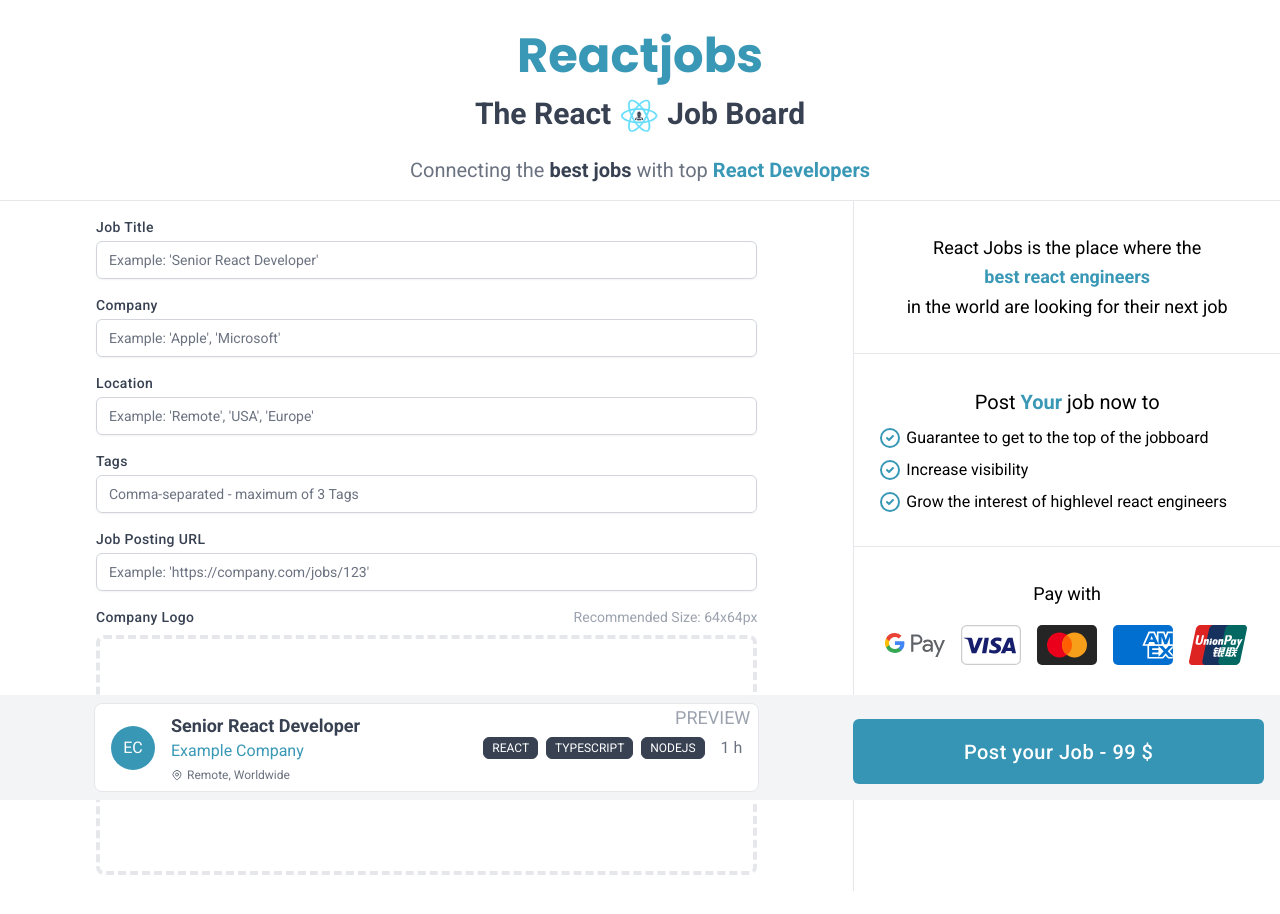
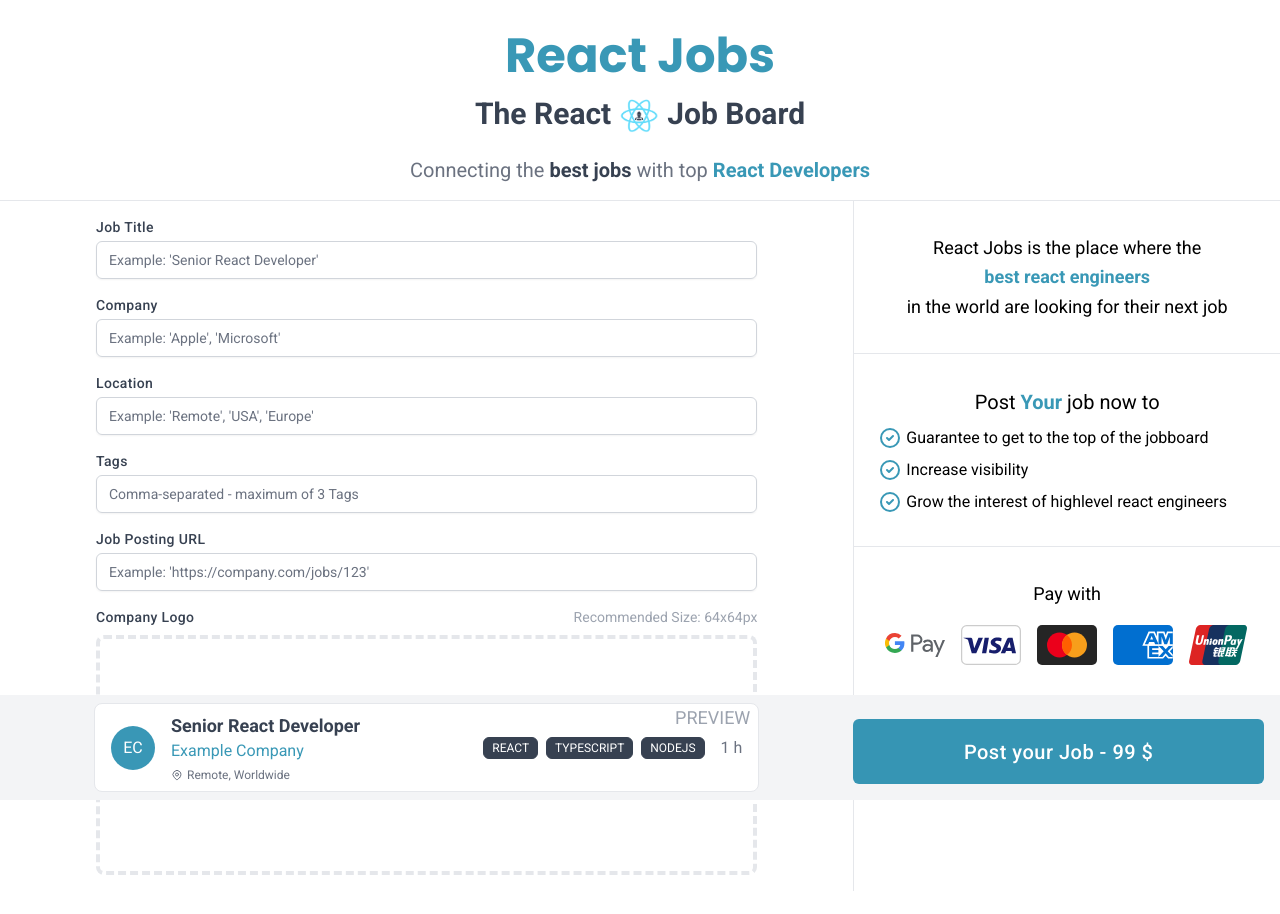
Before and after one commit to pgoodbread/generic-job-board, a Next.js app in the folder packages/site/: page /hire-react-developers in a window 1280 px wide. Shown: the top 914 px of the page. Built offline with nearby package versions, Linux system fonts and the light colour scheme.

Commit message:
fix link to hiring page

```diff
--- a/packages/site/next-seo.config.ts
+++ b/packages/site/next-seo.config.ts
@@ -2,7 +2,7 @@ import { NextSeoProps } from "next-seo";
 
 const SEO: NextSeoProps = {
   canonical: "https://react-jobs.io",
-  titleTemplate: "React Jobs | %s",
+  titleTemplate: "%s | React Jobs",
   defaultTitle: "React Jobs",
   description:
     "Looking for a react job? React Jobs is a React Job Board and has 1,000+ react jobs with JavaScript, TypeScript, NextJS, Ruby, Python and more! Find a career where you can work with React.",
--- a/packages/site/src/pages/api/checkout/session.ts
+++ b/packages/site/src/pages/api/checkout/session.ts
@@ -25,7 +25,7 @@ export default async function handleStripeCheckout(
     ],
     mode: "payment",
     success_url: `${req.headers.origin}/checkout/result?session_id={CHECKOUT_SESSION_ID}`,
-    cancel_url: `${req.headers.origin}/jobs/create`,
+    cancel_url: `${req.headers.origin}/hire-react-developers`,
     allow_promotion_codes: true,
   });
 
--- a/packages/site/src/pages/api/feedback.ts
+++ b/packages/site/src/pages/api/feedback.ts
@@ -17,7 +17,7 @@ export default async function handleFeedback(
     await sendgrid.send({
       from: process.env.EMAIL_ACCOUNT!,
       to: process.env.EMAIL_ACCOUNT!,
-      subject: "⚛️ Reactjobs - " + type,
+      subject: "⚛️ React Jobs - " + type,
       text: feedback,
     });
   } catch (error: any) {
--- a/packages/site/src/pages/checkout/result.tsx
+++ b/packages/site/src/pages/checkout/result.tsx
@@ -43,7 +43,7 @@ export default function CheckoutResult() {
           className="pb-2 mb-8 md:mb-4"
         >
           <div className="flex justify-end p-2 md:px-6 ">
-            <Link href="/jobs/create">
+            <Link href="/hire-react-developers">
               <a
                 onClick={() => plausible("Multiple-Job-Posts")}
                 className="px-4 py-2 font-medium tracking-wide text-white transition-colors duration-200 transform bg-primary rounded-md hover:bg-gray-600 focus:bg-gray-600 focus:outline-none"
@@ -55,7 +55,7 @@ export default function CheckoutResult() {
           <div className="flex flex-col items-center">
             <h1 className="text-primary text-5xl font-bold text-center font-poppins mt-8 md:mt-2">
               <Link href="/">
-                <a>Reactjobs</a>
+                <a>React Jobs</a>
               </Link>
             </h1>
             <h2 className="flex justify-center text-3xl font-bold text-gray-700 mt-4">
@@ -101,7 +101,7 @@ export default function CheckoutResult() {
               Thank you for your order with{" "}
               <Link href="/">
                 <a className="text-primary font-bold hover:underline">
-                  Reactjobs
+                  React Jobs
                 </a>
               </Link>
               ! 🙏
--- a/packages/site/src/pages/hire-react-developers.tsx
+++ b/packages/site/src/pages/hire-react-developers.tsx
@@ -22,7 +22,7 @@ const CreateJob = () => {
         <div className="flex flex-col items-center border-b pb-4">
           <h1 className="text-primary text-5xl font-bold text-center font-poppins mt-8">
             <Link href="/">
-              <a>Reactjobs</a>
+              <a>React Jobs</a>
             </Link>
           </h1>
           <h2 className="flex justify-center text-3xl font-bold text-gray-700 mt-4">
--- a/packages/site/src/pages/imprint.tsx
+++ b/packages/site/src/pages/imprint.tsx
@@ -12,7 +12,7 @@ export default function Imprint() {
         <div className="flex flex-col items-center border-b pb-4">
           <h1 className="text-primary text-5xl font-bold text-center font-poppins mt-8">
             <Link href="/">
-              <a>Reactjobs</a>
+              <a>React Jobs</a>
             </Link>
           </h1>
           <h2 className="flex justify-center text-3xl font-bold text-gray-700 mt-4">
--- a/packages/site/src/pages/index.tsx
+++ b/packages/site/src/pages/index.tsx
@@ -1,5 +1,6 @@
 import { MongoClient } from "mongodb";
 import type { InferGetStaticPropsType, NextPage } from "next";
+import { NextSeo } from "next-seo";
 import Image from "next/image";
 import Link from "next/link";
 import FeedbackWidget from "../components/FeedbackWidget";
@@ -25,7 +26,7 @@ const Home: NextPage<InferGetStaticPropsType<typeof getStaticProps>> = ({
           className="pb-2 md:pb-[230px]"
         >
           <div className="flex justify-end p-2 md:px-6 ">
-            <Link href="/jobs/create">
+            <Link href="/hire-react-developers">
               <a className="px-4 py-2 font-medium tracking-wide text-white transition-colors duration-200 transform bg-primary rounded-md hover:bg-gray-600 focus:bg-gray-600 focus:outline-none">
                 Post a Job
               </a>
@@ -34,7 +35,7 @@ const Home: NextPage<InferGetStaticPropsType<typeof getStaticProps>> = ({
           <div className="flex flex-col items-center">
             <h1 className="text-primary text-5xl font-bold text-center font-poppins mt-8">
               <Link href="/">
-                <a>Reactjobs</a>
+                <a>React Jobs</a>
               </Link>
             </h1>
             <h2 className="flex justify-center text-3xl font-bold text-gray-700 mt-4">
```
